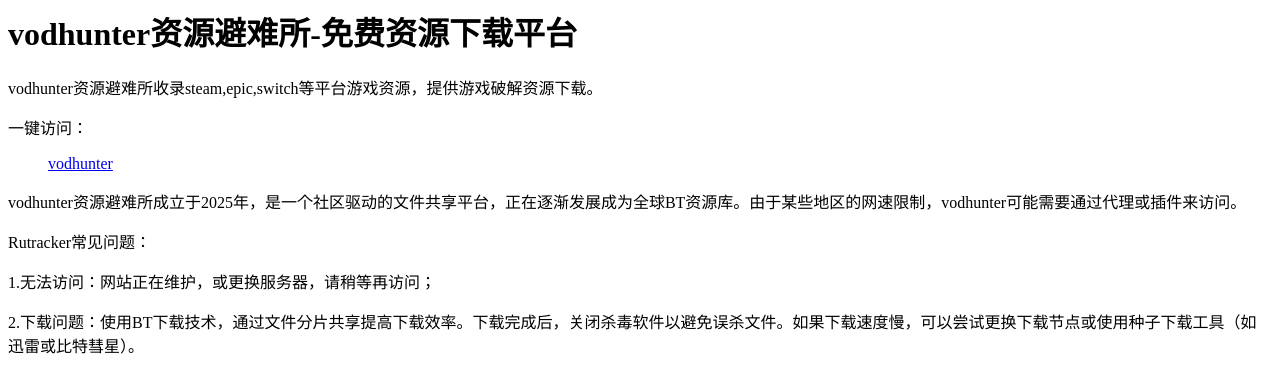
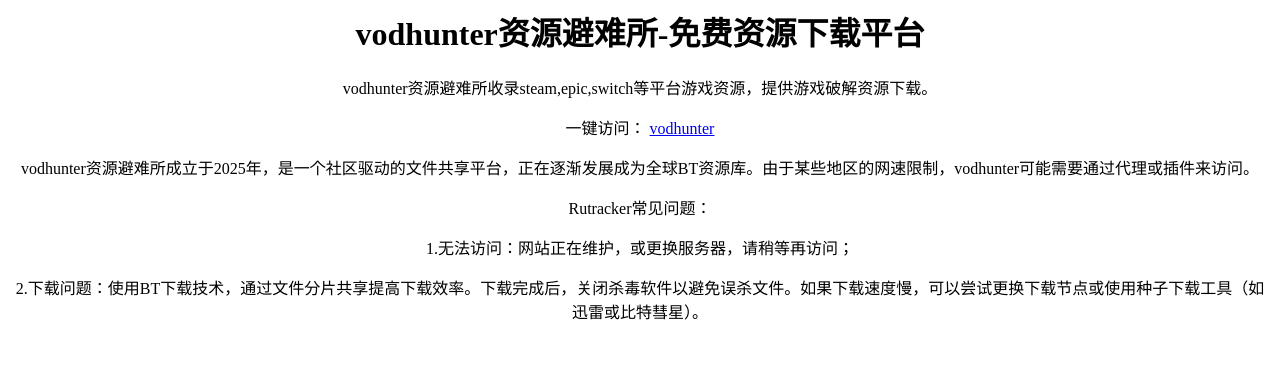
Before and after one commit to lenient269/vodhunter.github.io, a plain HTML site: page index.html in a window 1280 px wide. Drawn offline with Linux system fonts and the light colour scheme.

Commit message:
Update index.html

```diff
--- a/index.html
+++ b/index.html
@@ -1,7 +1,7 @@
-<h1>vodhunter资源避难所-免费资源下载平台</h1>
-<p>vodhunter资源避难所收录steam,epic,switch等平台游戏资源，提供游戏破解资源下载。</p>
-<p>一键访问：<ul> <a href="https://www.vodhunter.com">vodhunter</a> </ul></p>
-<p>vodhunter资源避难所成立于2025年，是一个社区驱动的文件共享平台，正在逐渐发展成为全球BT资源库。由于某些地区的网速限制，vodhunter可能需要通过代理或插件来访问。</p>
-<p>Rutracker常见问题：</p>
-<p>1.无法访问：网站正在维护，或更换服务器，请稍等再访问；</p>
-<p>2.下载问题：使用BT下载技术，通过文件分片共享提高下载效率。下载完成后，关闭杀毒软件以避免误杀文件。如果下载速度慢，可以尝试更换下载节点或使用种子下载工具（如迅雷或比特彗星）。</p>
+<h1 align="center">vodhunter资源避难所-免费资源下载平台</h1>
+<p align="center">vodhunter资源避难所收录steam,epic,switch等平台游戏资源，提供游戏破解资源下载。</p>
+<p align="center">一键访问： <a href="https://www.vodhunter.com">vodhunter</a> </p>
+<p align="center">vodhunter资源避难所成立于2025年，是一个社区驱动的文件共享平台，正在逐渐发展成为全球BT资源库。由于某些地区的网速限制，vodhunter可能需要通过代理或插件来访问。</p>
+<p align="center">Rutracker常见问题：</p>
+<p align="center">1.无法访问：网站正在维护，或更换服务器，请稍等再访问；</p>
+<p align="center">2.下载问题：使用BT下载技术，通过文件分片共享提高下载效率。下载完成后，关闭杀毒软件以避免误杀文件。如果下载速度慢，可以尝试更换下载节点或使用种子下载工具（如迅雷或比特彗星）。</p>
```
